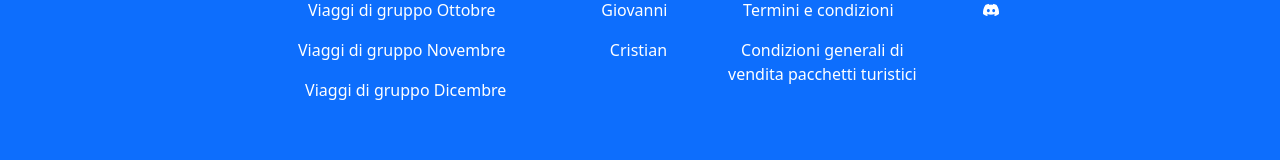
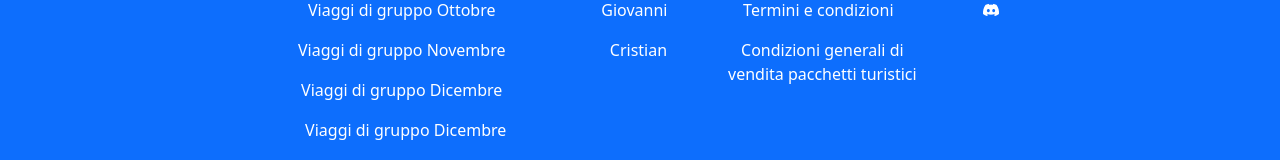
Before and after one commit to edoardolova/BooRoad-travel, a React (Vite) app: page / in a window 1280 px wide. Shown: the part 1982-2142 px from the top of the page. Built offline with nearby package versions, Linux system fonts and the light colour scheme.

Commit message:
add dicembre

```diff
--- a/src/components/Footer.jsx
+++ b/src/components/Footer.jsx
@@ -30,6 +30,11 @@ export default function Footer() {
                             <li className="list-inline-item p-2">
                                 <a href="/privacy" className="text-white text-decoration-none">
                                     Viaggi di gruppo Novembre
+                                </a>
+                            </li>
+                            <li className="list-inline-item p-2">
+                                <a href="/privacy" className="text-white text-decoration-none">
+                                    Viaggi di gruppo Dicembre
                                 </a>
                             </li>
                             <li className="list-inline-item p-2">
```
